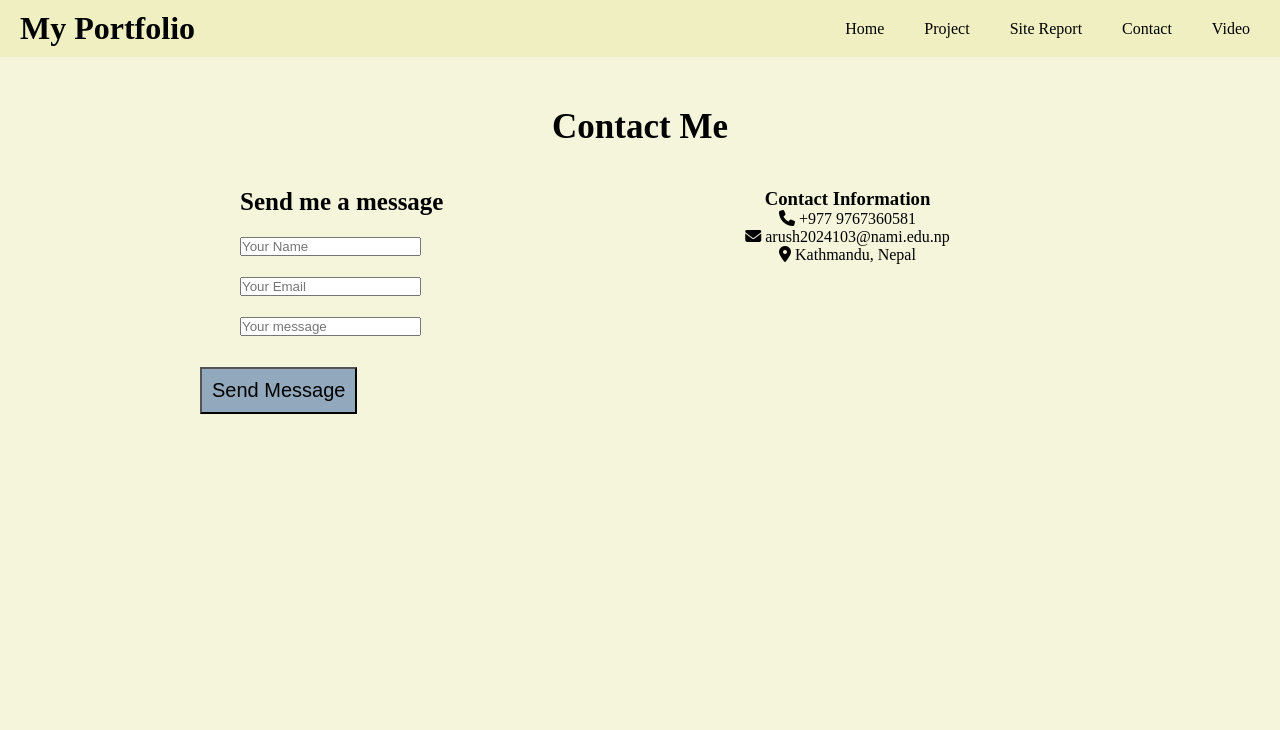
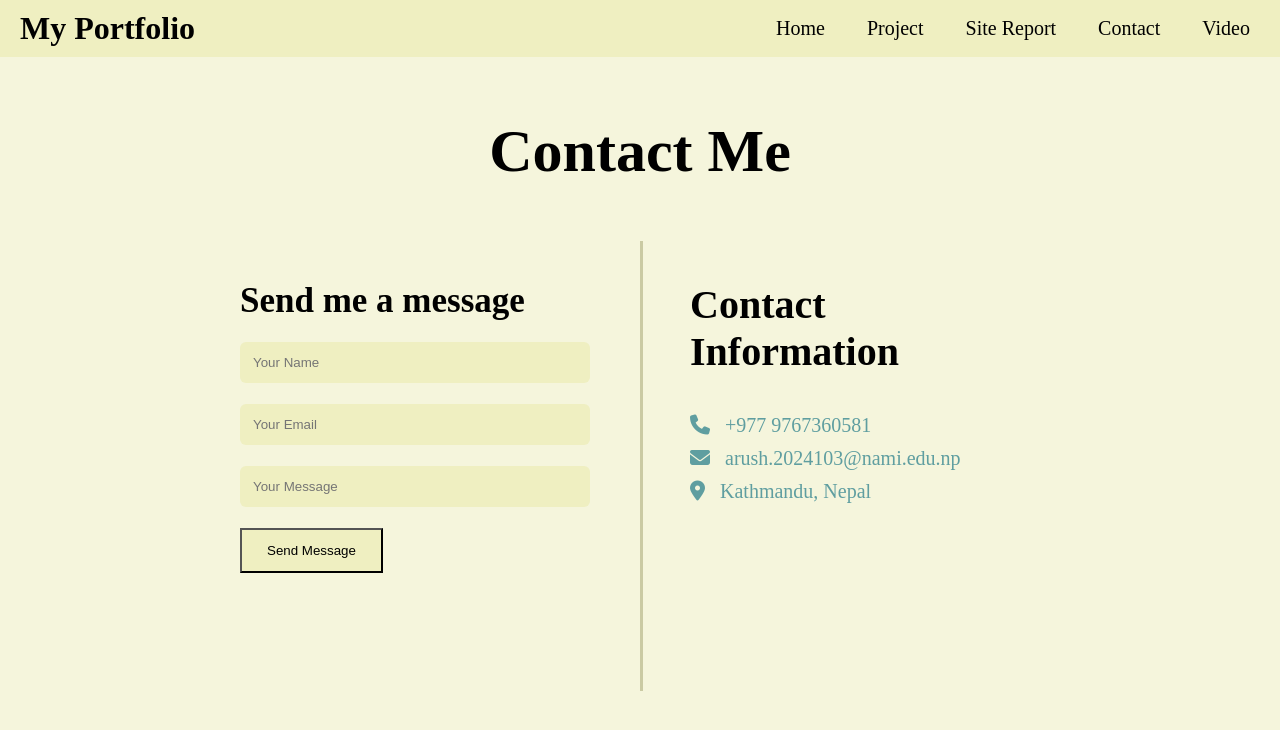
Before and after one commit to PradhanArush/portfoliowebsite, a plain HTML site: page Contact.html in a window 1280 px wide. Drawn offline with Linux system fonts and the light colour scheme; a web font is replaced by a local one.

Commit message:
contact page compeleted

```diff
--- a/Contact.html
+++ b/Contact.html
@@ -29,7 +29,7 @@
     </header>
 <section class="Contact">
     <div class="container">
-        <h2>Contact Me</h2>
+        <h2>Contact Me</h2> <br> <br> <br>
             <div class="contact-one">
                 <div class="contact-two">
                     <h3> Send me a message</h3>
@@ -41,15 +41,16 @@
                             <input type="Email" name="Email" placeholder="Your Email">
                         </div>
                         <div class="form-gc">
-                        <input name="Message" placeholder="Your message">
+                        <input name="Message" placeholder="Your Message">
                         </div>
-                        <button type="Dubmit">Send Message</button>
+                        <button type="submit" id="btn2">Send Message</button>
                     </form>
                 </div>
+                <div class="line"></div>
             <div class="contact-information">
-                <h3> Contact Information</h3>
-                <p><i class="fas fa-phone"></i> +977 9767360581
-                <p><i class="fas fa-envelope"></i> arush2024103@nami.edu.np</p>
+                <h3> Contact Information</h3> <br>
+                <p><i class="fas fa-phone"></i> +977 9767360581 </p>
+                <p><i class="fas fa-envelope"></i> arush.2024103@nami.edu.np</p>
                 <p><i class="fas fa-map-marker-alt"></i> Kathmandu, Nepal </p>
         </div>
         </section>
--- a/Style.css
+++ b/Style.css
@@ -1,3 +1,4 @@
+/* Index Page Code */
 
 
 .main-header {
@@ -9,19 +10,13 @@
   padding: 10px 20px;
 }
 
-.logo h1 {
-  margin: 0;
-}
-
 .navbar ul {
   list-style: none;
-  margin: 0;
-  padding: 0;
   display: flex;
 }
 
 .navbar ul li {
-  margin-left: 20px;
+  margin-left: 22px;
 }
 
 .navbar ul li a {
@@ -30,33 +25,23 @@
   padding: 5px 10px;
   border-radius: 3px;
   transition: background-color 0.3s;
+  font-size: 20px;
 }
 
 .navbar ul li a:hover {
-  background-color: white;
+  background-color: rgb(217, 184, 184);
 }
 
 body {
-  margin: 0;
-  padding: 0;
   background-color: beige;
-  /* height: fit-content;
-  background-size: cover;
-  background-position: center;
-  background-repeat: no-repeat;
-  height: 100vh;  */
-}
-
-body{
-  font-family: 'Playwrite NG Modern';;
-
+  font-family: 'Playwrite NG Modern';
 }
 
 #haa {
   text-align: left;
   margin-left: -50px;
   font-size: 60px;
-  margin-top: 140px;
+  margin-top: 100px;
 }
 
 #waa{
@@ -75,81 +60,14 @@ body{
   opacity: 0;
   transform: traslateY(30px);
   animation: moveup 1.5s linear forwards;
-}
-@keyframes moveup {
-  100% {
-    opacity: 1;
-    transform: translateY(0px);
-  }
+
 }
 
-
-
-button{
-  font-size: 20px;
-  padding: 10px;
-  background-color: rgb(146, 169, 189);
-  margin-left: -40px;
-  margin-top: 10px;
-
-}
-button:hover {
-  background-color: beige;
-}
-
-* {
-  margin: 0px;
-  padding: 0px;
-  box-sizing: border-box;
-}
-.Contact {
-  min-height: 100vh;
-  padding: 50px;
-  text-align: center;
-}
-
-.container {
-  max-width: 800px;
-  margin: 0 auto;
-}
-
-.container h2{
-  font-size: 35px;
-  margin-bottom: 41px;
-  color: black;
-}
-
-.contact-one {
-  display: grid;
-  grid-template-columns: repeat(2,1fr);
-  grid-gap: 30px;
-}
-
-.contact-two {
-  text-align: left;
-}
-
-.contact-two h3 {
-  font-size: 25px;
-  margin-bottom: 21px;
-  color: black;
-}
-
-.form-gc {
-   margin-bottom: 21px;
-}
-
-.parent{
-  display: flex;
-  margin-top: 50px;
-justify-content: space-evenly;
-
-}
 .photo{
-  width: 650px;
+  width: 500px;
   border-radius: 40px 80px;
-  margin-right: 60px;
-  margin-top: 50px;
+  margin-right: 50px;
+  margin-top: 60px;
 
 }
 
@@ -161,3 +79,162 @@ justify-content: space-evenly;
     gap: 50px;
   }
 }
+
+.parent{
+  display: flex;
+  margin-top: 50px;
+  justify-content: space-evenly;
+}
+
+@keyframes moveup {
+  100% {
+    opacity: 1;
+  }
+}
+
+#btn1 {
+  font-size: 20px;
+  padding: 10px;
+  background-color: rgb(239, 239, 193);
+  margin-left: -40px;
+  margin-top: 10px;
+  cursor: pointer;
+  transition: 0.3s ease;
+
+}
+#btn1:hover {
+  background-color: rgb(217, 184, 184);
+}
+
+
+#r{
+  color: inherit;
+  text-decoration: none;
+  cursor: pointer;
+  font-size: 30px;
+  margin-top: 25px;
+  margin-left: -30px
+
+
+}
+
+#s, #t{
+  color: inherit;
+  text-decoration: none;
+  cursor: pointer;
+  font-size: 30px;
+  margin-top: 25px;
+  margin-left: 30px
+}
+
+
+/* Contact Page Code */
+
+
+* {
+  margin: 0px;
+  padding: 0px;
+  box-sizing: border-box;
+}
+.Contact {
+  min-height: 100vh;
+  padding: 60px;
+  text-align: center;
+}
+
+.container {
+  max-width: 800px;
+  margin: 0 auto;
+}
+
+.container h2{
+  font-size: 60px;
+  margin-bottom: 41px;
+  color: black;
+}
+
+.contact-one {
+  display: grid;
+  grid-template-columns: repeat(2,1fr);
+  grid-gap: 100px;
+}
+
+.contact-two {
+  text-align: left;
+}
+
+.contact-two h3 {
+  font-size: 35px;
+  margin-bottom: 21px;
+  color: black;
+}
+
+.form-gc {
+   margin-bottom: 21px;
+}
+
+input, textarea{
+  width: 100%;
+  padding: 13px;
+  border: none;
+  border-radius: 6px;
+  background-color: rgb(239, 239, 193);
+  /* color: rgb(217, 184, 184); */
+}
+
+input:focus,
+textarea:focus{
+  outline: none;
+  box-shadow: 0 0 10px cadetblue;
+}
+
+#btn2{
+  background-color: rgb(239, 239, 193);
+  display: inline-block;
+  padding: 13px 25px;
+  cursor: pointer;
+  transition: 0.3s ease;
+}
+
+#btn2:hover{
+  background-color: rgb(217, 184, 184);
+}
+
+.contact-information {
+  text-align: left;
+}
+
+.contact-information h3 {
+  font-size: 40px;
+  margin-bottom: 21px;
+
+}
+
+.contact-information p {
+  margin-bottom: 10px;
+  color: cadetblue;
+  font-size: 20px;
+}
+
+.contact-information i {
+  color: cadetblue;
+  margin-right: 10px;
+}
+
+@media screen and(max-width: 768px){
+  .container{
+    padding: 20px;
+  }
+  .contact-one {
+    grid-template-columns: 1fr;
+  }
+}
+
+.line {
+  width: 3px;
+  background-color: rgb(202, 202, 163);
+  height: 450px;
+  position: absolute;
+  left: 50%;
+  margin-top: -40px;
+}
```
Also changed, not shown: Index.html (+10 -3 lines), pepe.jpg (deleted).
